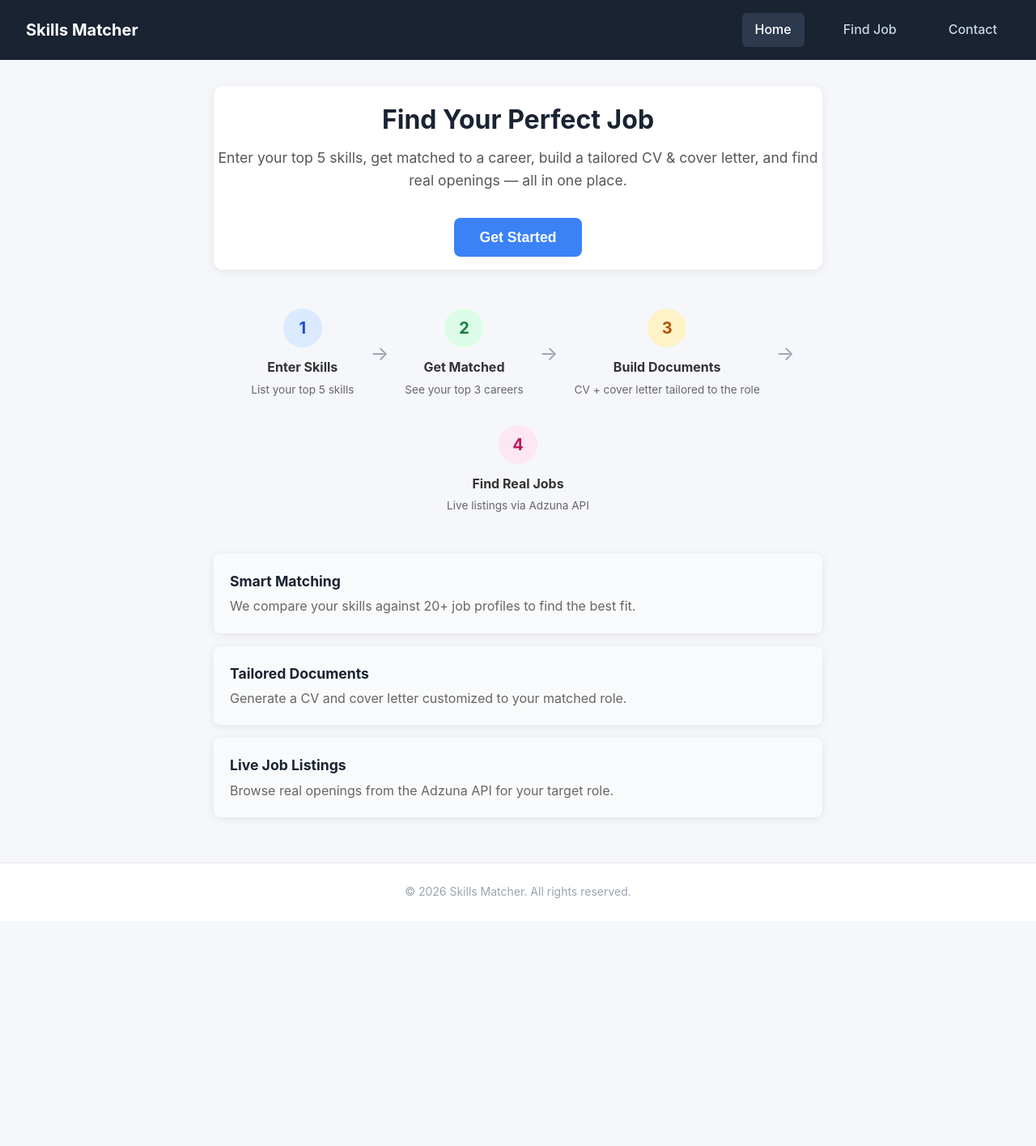
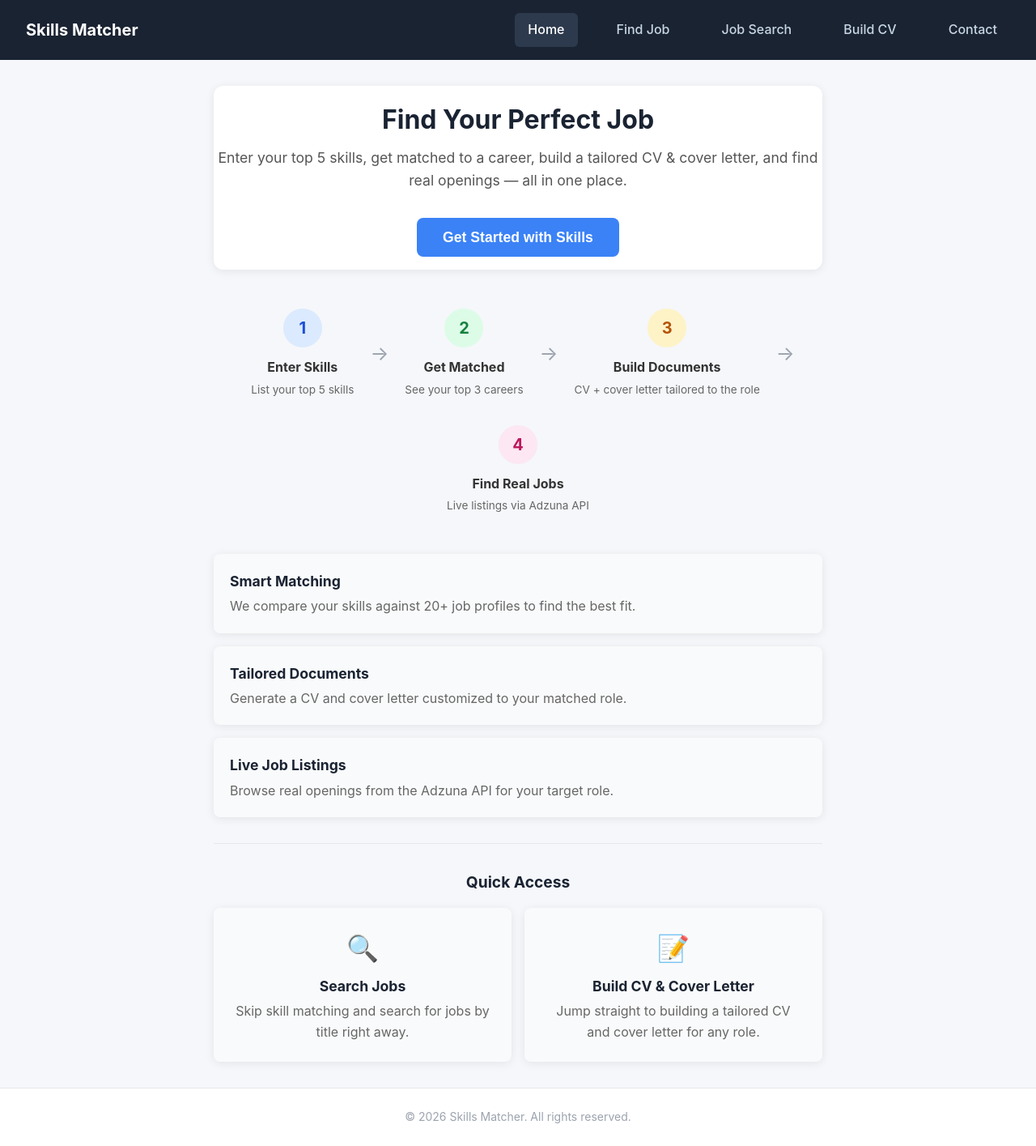
Before and after one commit to HasanALI313/skillsMatcherWebbApp, a Flask app: page / in a window 1280 px wide. Shown: the whole page at 81% size. Before the commit the page ends 1109 px from the top, so only its background shows below. Run offline with Flask 3, Linux system fonts and the light colour scheme.

Commit message:
new pushes

```diff
--- a/requirements.txt
+++ b/requirements.txt
@@ -2,3 +2,4 @@ flask>=3.0
 google-genai>=2.0
 requests>=2.0
 gunicorn>=20.0
+kafka-python>=2.0
--- a/webapp/app.py
+++ b/webapp/app.py
@@ -4,9 +4,11 @@ sys.path.insert(0, os.path.dirname(__file__))
 try:
     from webapp.agents import ParentOrchestrator
     from webapp.adzuna import search_jobs
+    from webapp.kafka_producer import send_skills_match, send_job_search, send_cv_generation
 except ImportError:
     from agents import ParentOrchestrator
     from adzuna import search_jobs
+    from kafka_producer import send_skills_match, send_job_search, send_cv_generation
 
 from flask import Flask, render_template, request, session, jsonify
 from datetime import datetime
@@ -44,9 +46,15 @@ def match():
     try:
         top_3 = orchestrator.match_skills(user_skills)
         session["last_match"] = [(title, skills) for title, score, skills in top_3]
+        send_skills_match(user_skills, top_3)
         return render_template("find_job.html", active="find", now=datetime.now(), top_3=top_3, user_skills=user_skills)
     except RuntimeError as e:
         return render_template("find_job.html", active="find", now=datetime.now(), error=str(e))
+
+
+@app.route("/build", methods=["GET"])
+def build_prompt():
+    return render_template("build_prompt.html", active="build", now=datetime.now())
 
 
 @app.route("/build/<path:job_title>")
@@ -59,7 +67,7 @@ def build(job_title):
                 break
     if not required:
         required = orchestrator.get_skills_for_title(job_title)
-    return render_template("build.html", active="find", job_title=job_title, required=required or [], now=datetime.now())
+    return render_template("build.html", active="build", job_title=job_title, required=required or [], now=datetime.now())
 
 
 @app.route("/generate", methods=["POST"])
@@ -79,6 +87,7 @@ def generate():
 
     cv_text = orchestrator.build_cv(dict(data), job_title, required or [])
     cover_letter_text = orchestrator.build_cover_letter(dict(data), job_title, required or [])
+    send_cv_generation(job_title, data.get("name", ""))
     return render_template(
         "generated.html", active="find", data=data, required=required or [],
         cv_text=cv_text, cover_letter_text=cover_letter_text, now=datetime.now()
@@ -98,9 +107,10 @@ def autocomplete_skill():
 def jobs_list():
     job_title = request.args.get("q", "")
     if not job_title:
-        return render_template("jobs.html", active="find", now=datetime.now(), query="", listings=[])
+        return render_template("jobs.html", active="jobs", now=datetime.now(), query="", listings=[])
     listings = search_jobs(job_title)
-    return render_template("jobs.html", active="find", now=datetime.now(), query=job_title, listings=listings, can_build=True)
+    send_job_search(job_title, len(listings))
+    return render_template("jobs.html", active="jobs", now=datetime.now(), query=job_title, listings=listings, can_build=True)
 
 
 @app.route("/contact", methods=["GET", "POST"])
--- a/webapp/templates/base.html
+++ b/webapp/templates/base.html
@@ -60,6 +60,8 @@
         <span class="brand">Skills Matcher</span>
         <a href="/" class="{% if active == 'home' %}active{% endif %}">Home</a>
         <a href="/find" class="{% if active == 'find' %}active{% endif %}">Find Job</a>
+        <a href="/jobs" class="{% if active == 'jobs' %}active{% endif %}">Job Search</a>
+        <a href="/build" class="{% if active == 'build' %}active{% endif %}">Build CV</a>
         <a href="/contact" class="{% if active == 'contact' %}active{% endif %}">Contact</a>
     </nav>
     <div class="container">
--- a/webapp/templates/home.html
+++ b/webapp/templates/home.html
@@ -4,7 +4,7 @@
 <div class="card hero">
     <h1>Find Your Perfect Job</h1>
     <p>Enter your top 5 skills, get matched to a career, build a tailored CV & cover letter, and find real openings — all in one place.</p>
-    <a href="/find"><button style="font-size: 1.1rem; padding: 0.85rem 2rem;">Get Started</button></a>
+    <a href="/find"><button style="font-size: 1.1rem; padding: 0.85rem 2rem;">Get Started with Skills</button></a>
 </div>
 
 <div class="steps">
@@ -47,4 +47,24 @@
         <p>Browse real openings from the Adzuna API for your target role.</p>
     </div>
 </div>
+
+<hr style="margin: 2rem 0;">
+
+<h2 style="text-align: center; margin-bottom: 1rem;">Quick Access</h2>
+<div style="display: grid; grid-template-columns: 1fr 1fr; gap: 1rem;">
+    <a href="/jobs" style="text-decoration: none;">
+        <div class="card feature" style="cursor: pointer; text-align: center; padding: 1.5rem; transition: transform 0.2s, box-shadow 0.2s;">
+            <div style="font-size: 2rem; margin-bottom: 0.5rem;">&#128269;</div>
+            <h3>Search Jobs</h3>
+            <p>Skip skill matching and search for jobs by title right away.</p>
+        </div>
+    </a>
+    <a href="/build" style="text-decoration: none;">
+        <div class="card feature" style="cursor: pointer; text-align: center; padding: 1.5rem; transition: transform 0.2s, box-shadow 0.2s;">
+            <div style="font-size: 2rem; margin-bottom: 0.5rem;">&#128221;</div>
+            <h3>Build CV & Cover Letter</h3>
+            <p>Jump straight to building a tailored CV and cover letter for any role.</p>
+        </div>
+    </a>
+</div>
 {% endblock %}
```
Also changed, not shown: consumer.py (added, +18 -0 lines), webapp/kafka_producer.py (added, +56 -0 lines), webapp/templates/build_prompt.html (added, +29 -0 lines), webapp/templates/find_job.html (+10 -2 lines).
